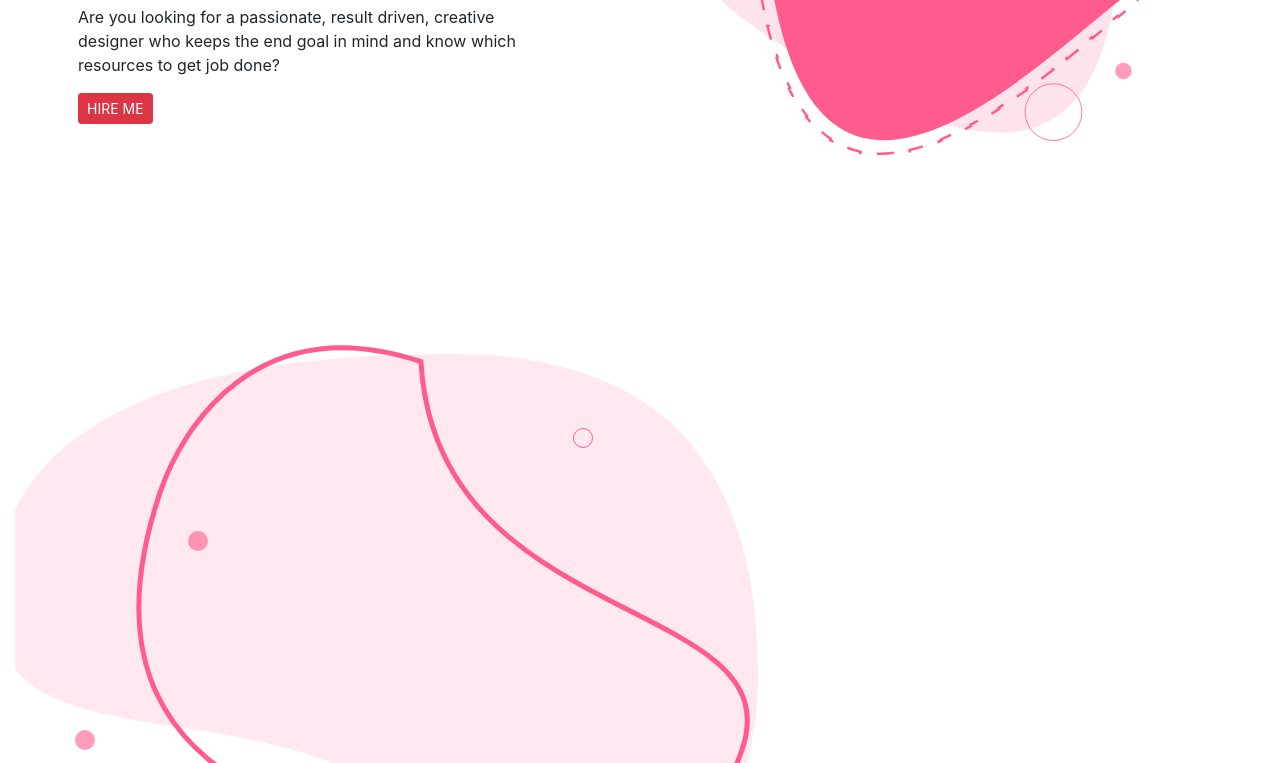
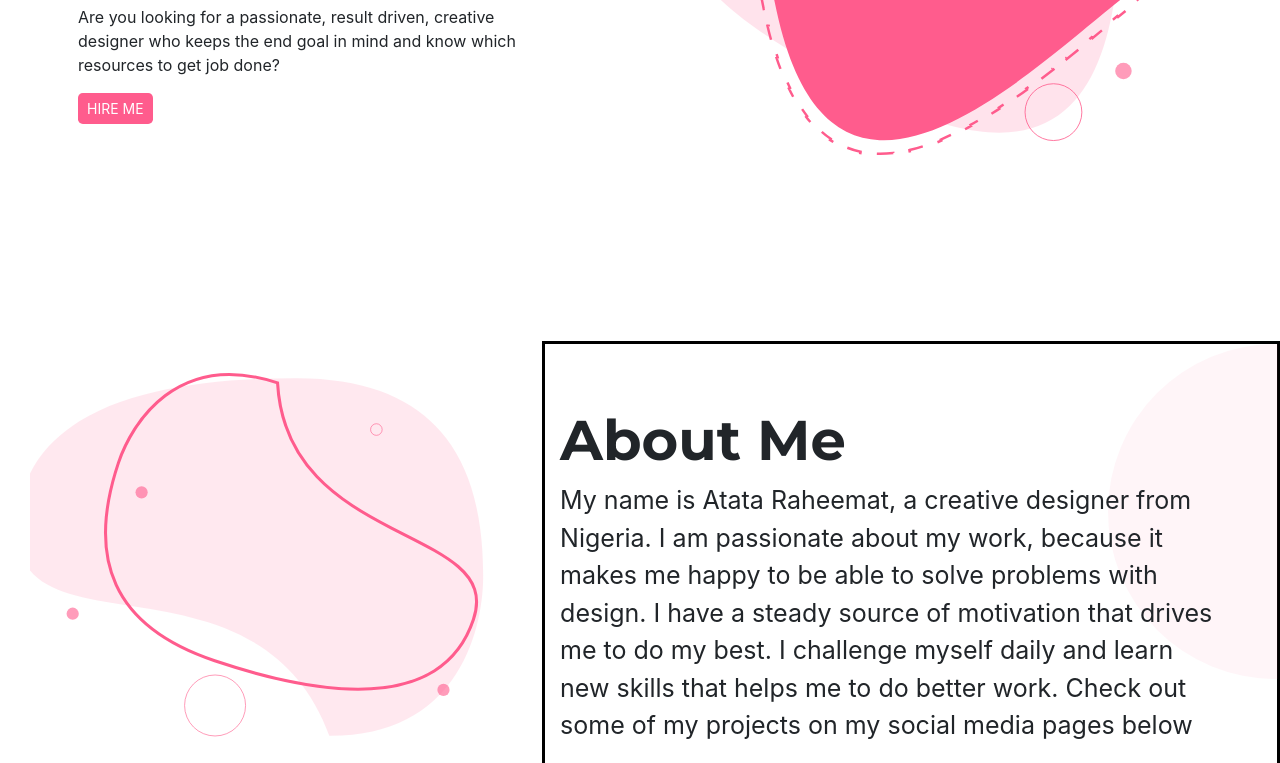
Before and after one commit to jovialcore/portfolio, a plain HTML site: page index.html in a window 1280 px wide. Shown: the part 337-1100 px from the top of the page. Drawn offline with nearby package versions, Linux system fonts and the light colour scheme; a web font is replaced by a local one.

Commit message:
started doing some finishing touces on the the second secrtion

```diff
--- a/index.css
+++ b/index.css
@@ -16,6 +16,7 @@
 	color: #FF5C8D;
 	white-space: nowrap;
 }
+
 .text-cont {
 	margin-top:12em;
 
@@ -27,7 +28,9 @@
 .FS-text {
 	margin-top: 10em;
 }
-
+.FS-text  > div > p {
+	font-size:25px;
+}
 .FS-Img {
 	background-image: url(portfolio.svg);
 	height: 39em;
@@ -36,6 +39,32 @@
 	margin-top: -3.5em;
 	margin-left:2em;
 
+}
+
+.FS-Img-two {
+	background-image: url(ft.svg);
+	height: 39em;
+	background-repeat: no-repeat;
+	background-size: contain;
+
+}
+
+.second-section {
+
+margin-left: 0;
+}
+
+.FS-text-two {
+		margin-top: 0em;
+}
+
+.FS-text-two  > div > h4 {
+font-family: 'Montserrat', sans-serif;
+font-weight: 900!important;
+}
+
+.FS-text-two  > div > p {
+	font-size:25px;
 }
 
 @media only screen and (max-width: 1307px) {
--- a/index.html
+++ b/index.html
@@ -4,6 +4,8 @@
 	<title>Jovialcore-Portfolio</title>
 	  <meta charset="utf-8">
   <meta name="viewport" content="width=device-width, initial-scale=1">
+  <link href="https://fonts.googleapis.com/css2?family=Montserrat&display=swap" rel="stylesheet">
+  <link href="https://fonts.googleapis.com/css2?family=Montserrat:wght@400;700&display=swap" rel="stylesheet">
 
   <link href='https://fonts.google.com/download?family=Montserrat' rel='stylesheet' type='text/css'>
   <link rel="stylesheet" href="https://maxcdn.bootstrapcdn.com/bootstrap/4.5.2/css/bootstrap.min.css">
@@ -33,8 +35,8 @@
 			<div class="col-md-5 col-sm-2 FS-text" style="">
 				I’m Raheemat
 				<h4 class="display-4 tagName"> Creative Designer </h4>
-				<p> Are you looking for a passionate, result driven, creative <br>designer who keeps the end goal in mind and know which <br> resources to get   job done?</p>
-				<button class="btn btn-sm btn-danger text-white">HIRE ME</button>
+				<p> Are you looking for a passionate, result driven, creative designer who keeps the end goal in mind and know which resources to get   job done?</p>
+				<button class="btn btn-sm text-white rounded-lg" style="background-color: #FF5C8D;">HIRE ME</button>
 			</div>
 
 
@@ -43,16 +45,25 @@
 				</div>
 		   </div>
 	</div>
-<svg width="815" height="649" viewBox="0 0 815 649" fill="none" xmlns="http://www.w3.org/2000/svg">
-<circle cx="678" cy="572" r="10" fill="#FF9CBA"/>
-<circle cx="303.5" cy="597.5" r="50" stroke="#FF5C8D"/>
-<circle cx="183" cy="248" r="10" fill="#FF9CBA"/>
-<circle cx="70" cy="447" r="10" fill="#FF9CBA"/>
-<circle cx="568" cy="145" r="9.5" stroke="#FF5C8D"/>
-<path d="M743.132 386.718C742.767 470.432 704.316 648.159 490.817 647.229C373.797 331.479 -21.4495 518.553 -20.5414 310.14C-19.6334 101.728 225.58 60.0675 439.079 60.9977C652.579 61.9279 744.04 178.306 743.132 386.718Z" fill="#FF5C8D" fill-opacity="0.14"/>
-<path d="M145 199.658C155.566 168.125 179.461 121.419 221.533 89.6546C263.187 58.2056 322.915 41.1972 405.94 68.5441C413.485 204.341 507.826 262.698 592.768 306.545C600.372 310.47 607.891 314.275 615.261 318.004C649.414 335.288 680.391 350.963 701.999 369.576C715.066 380.832 724.512 393.015 729.134 407.076C733.744 421.103 733.64 437.265 727.141 456.659C714.046 495.738 691.632 522.928 662.806 540.946C633.933 558.993 598.478 567.929 559.218 570.197C480.646 574.736 387.437 552.538 302.907 524.213C218.688 495.993 166.244 454.024 141.277 399.825C116.292 345.59 118.563 278.555 145 199.658Z" stroke="#FF5C8D" stroke-width="5"/>
-</svg>
 
+
+		<div class="row second-section mt-5"style=" " >
+			<div class="col-md-5 col-sm-10 " style="" >
+				<div class="d-flex FS-Img-two">
+				</div>
+		   </div>
+
+		   	<div class="col-md-7  col-sm-2 FS-text-two" style="border:3px solid black;">
+			<img src="leftEclipse.svg" alt="leftarc" class="img-fluid ml-auto d-block mr-n3">
+
+					<div style="margin-top:-17em;">
+					<h4 class="display-4"> About Me </h4>
+						<p class="text-justify"> My name is Atata Raheemat, a creative designer from  <br>Nigeria.  I am passionate about my work, because it <br>makes me happy to be able to solve problems with <br> design. I have a steady source of motivation that drives <br> me to do my best. I challenge myself daily and learn <br> new skills that helps me to do better work. Check out <br> some of my projects on my social media pages below</p>
+					</div>
+				</div>
+
+
+			</div>
 </div>
 </body>
 </html>
```
Also changed, not shown: ft.svg (added), leftEclipse.svg (added).
